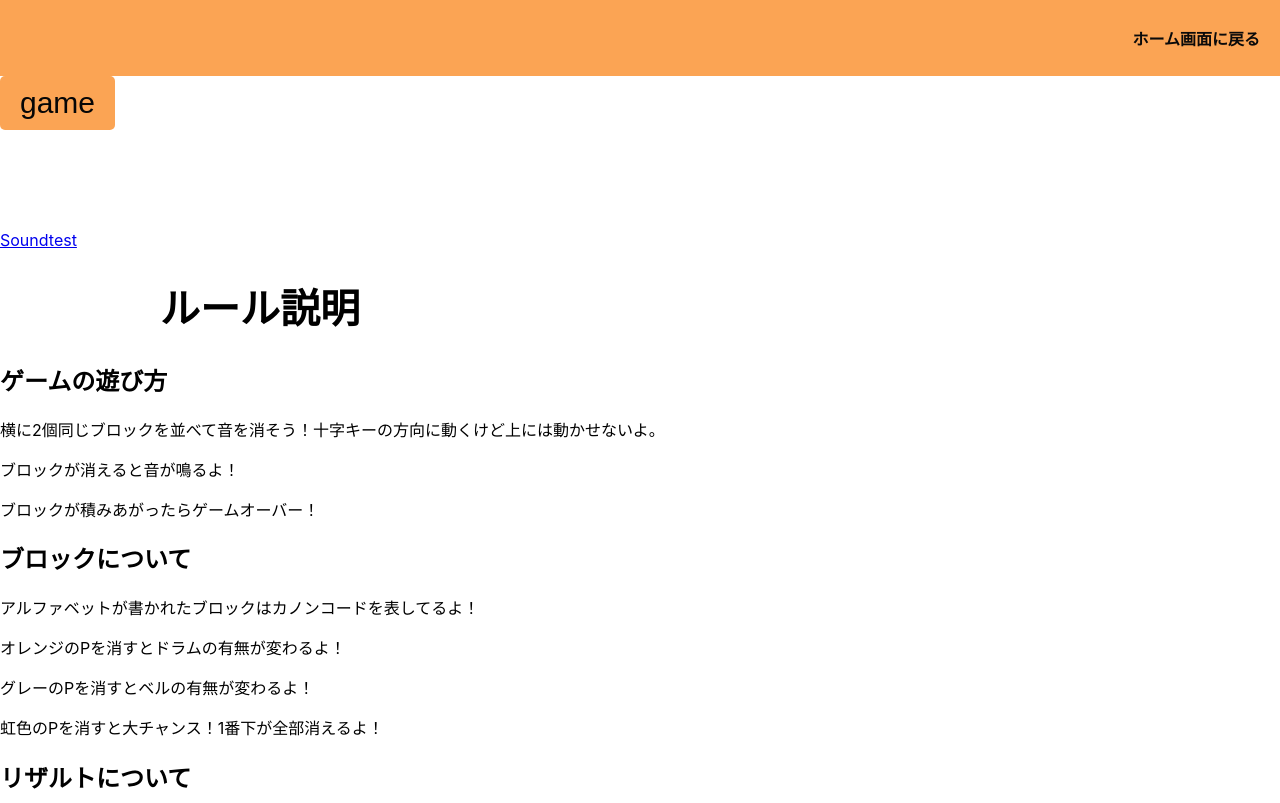
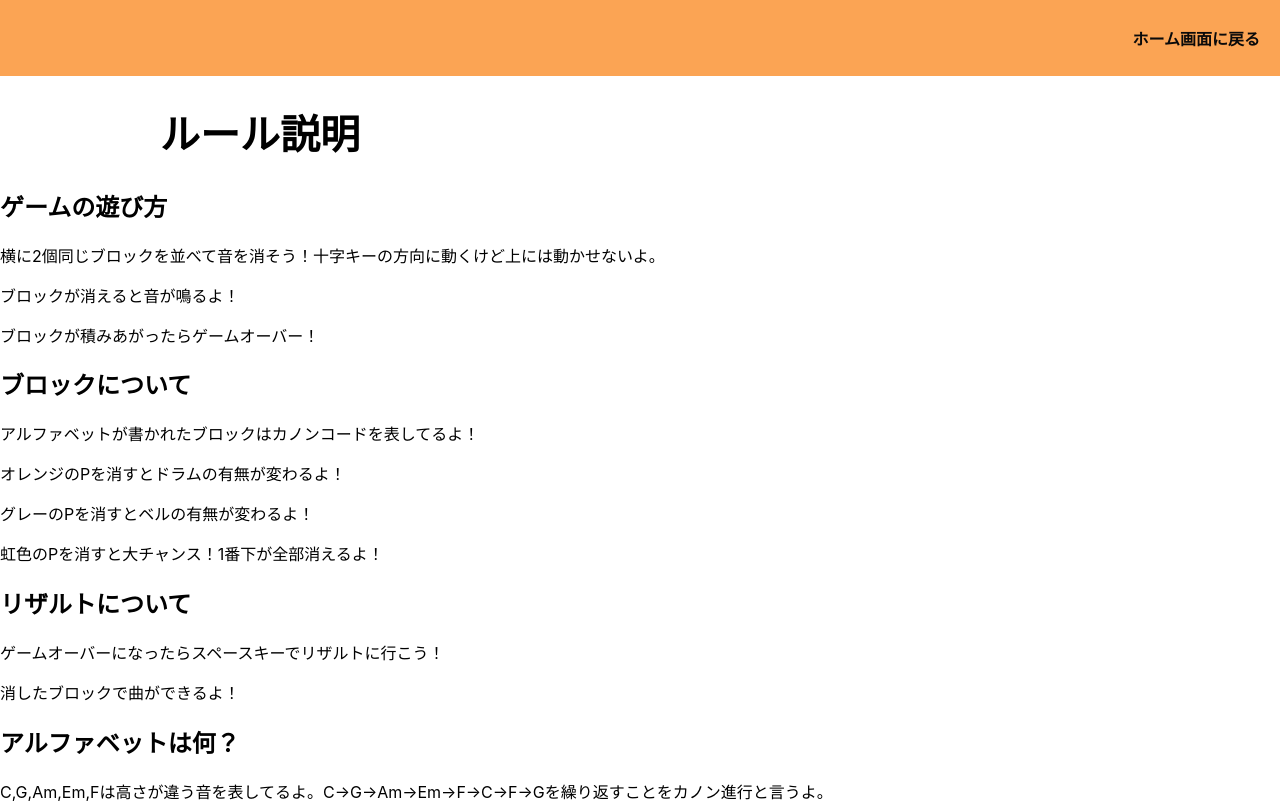
Before and after one commit to jack-app/Ideason2024_teamD, a React (Create React App) app in the folder front/: page /rules in a window 1280 px wide. Shown: the top 803 px of the page. Built offline with nearby package versions, Linux system fonts and the light colour scheme.

Commit message:
ボタン削除

```diff
--- a/front/src/content/rules.js
+++ b/front/src/content/rules.js
@@ -8,10 +8,6 @@ function Home() {
   return (
     <div>
       <Header />
-      <nav>
-        <Button text="game" to="/game" styleType="default" />
-        <Link to="/st">Soundtest</Link>
-      </nav>
       <div className='box'>
        <h1 className='text'>ルール説明</h1>
       </div>
```
